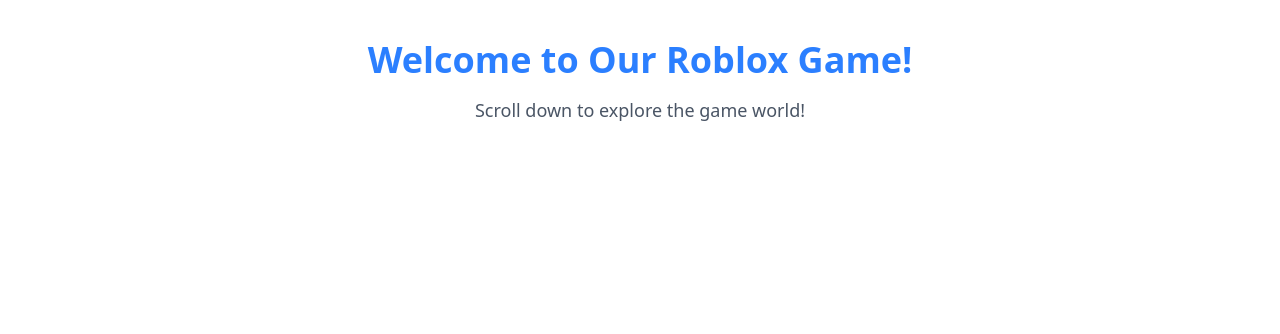
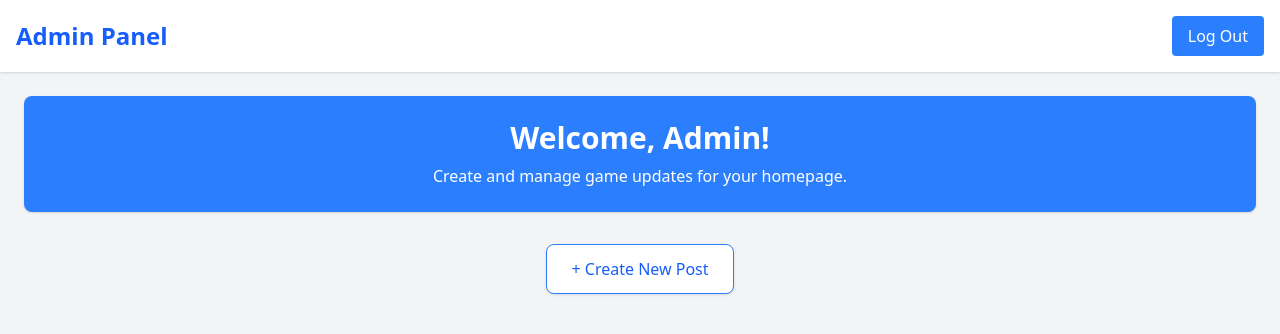
Before and after one commit to brandonTropicode/roblox_game_promoter_website, a React app in the folder frontend/: page /admin-home in a window 1280 px wide. Before the commit this address led to /home. Shown: the top 334 px of the page. Built offline with nearby package versions, Linux system fonts and the light colour scheme; the HTML template or start-up script is replaced by a standard one.

Commit message:
admin home started

```diff
--- a/frontend/src/App.jsx
+++ b/frontend/src/App.jsx
@@ -1,6 +1,7 @@
 import { BrowserRouter as Router, Routes, Route, Navigate } from 'react-router-dom';
 import Home from './pages/Home';
 import AdminLogin from './pages/AdminLogin';
+import AdminHome from './pages/AdminHome';
 
 function App() {
   return (
@@ -8,7 +9,7 @@
       <Routes>
         <Route path='/home' element={<Home />} />
         <Route path='/admin' element={<AdminLogin />} />
-
+        <Route path='/admin-home' element={<AdminHome/>} />
         <Route path='*' element={<Navigate to="/home" replace />} />
       </Routes>
     </Router>
--- /dev/null
+++ b/frontend/src/pages/AdminHome.jsx
@@ -0,0 +1,43 @@
+import { useState } from "react";
+import NewPostPopup from "./NewPostPopup";
+
+export default function AdminHome(){
+     const [showpopup,setShowpopup]=useState(false)
+    return(
+        <div className="min-h-screen bg-gray-100">
+
+      {/* Header */}
+      <header className="bg-white shadow p-4 flex justify-between items-center">
+        <h1 className="text-2xl font-bold text-blue-600">Admin Panel</h1>
+
+        {/* Logout Button */}
+        <button className="bg-blue-500 text-white px-4 py-2 rounded hover:bg-blue-600 transition">
+          Log Out
+        </button>
+      </header>
+
+      {/* Main Content */}
+      <main className="p-6">
+
+        {/* Welcome Banner */}
+        <div className="bg-blue-500 text-white p-6 rounded-lg shadow text-center mb-8">
+          <h2 className="text-3xl font-semibold">Welcome, Admin!</h2>
+          <p className="mt-2">
+            Create and manage game updates for your homepage.
+          </p>
+        </div>
+
+        {/* Create Post Button */}
+        <div className="flex justify-center">
+          <button onClick={()=>setShowpopup(true)} className="bg-white border border-blue-500 text-blue-600 px-6 py-3 rounded-lg shadow hover:bg-blue-50 transition">
+            + Create New Post
+          </button>
+        </div>
+
+      </main>
+      {showpopup && (
+        <NewPostPopup onClose={()=>setShowpopup(false)} />
+      )}
+    </div>
+    )
+}
--- /dev/null
+++ b/frontend/src/pages/NewPostPopup.jsx
@@ -0,0 +1,61 @@
+import { useState } from "react"
+
+export default function NewPostPopup({ onClose }){
+    const [selectedType,setSelectedType]=useState("post")
+    return(
+        <div className="fixed inset-0 bg-[rgba(0,0,0,0.6)] flex justify-center items-center z-50 animate-[fadeIn_0.3s_ease-out]">
+      {/* Popup Container */}
+        <div className="bg-white w-[80%] h-[85%] rounded-lg shadow-xl p-6 overflow-y-auto relative animate-[popupIn_0.25s_ease-out]">
+
+        {/* Close Button */}
+        <button
+          onClick={onClose}
+          className="absolute top-4 right-4 bg-gray-200 hover:bg-gray-300 text-gray-700 px-3 py-1 rounded"
+        >
+          ✕
+        </button>
+
+        {/* Title */}
+        <h2 className="text-3xl font-bold text-blue-600 text-center mb-6">
+          Create New Content
+        </h2>
+
+        {/* Type Selector */}
+        <div className="flex justify-center gap-4 mb-6">
+          <button
+            className={`cursor-pointer px-4 py-2 rounded ${
+              selectedType === "post"
+                ? "bg-blue-500 text-white"
+                : "bg-gray-200 text-gray-700"
+            }`}
+            onClick={() => setSelectedType("post")}
+          >
+            Post
+          </button>
+
+          <button
+            className={`cursor-pointer px-4 py-2 rounded ${
+              selectedType === "update"
+                ? "bg-blue-500 text-white"
+                : "bg-gray-200 text-gray-700"
+            }`}
+            onClick={() => setSelectedType("update")}
+          >
+            Update
+          </button>
+
+          <button
+            className={`cursor-pointer px-4 py-2 rounded ${
+              selectedType === "event"
+                ? "bg-blue-500 text-white"
+                : "bg-gray-200 text-gray-700"
+            }`}
+            onClick={() => setSelectedType("event")}
+          >
+            Event
+          </button>
+        </div>
+      </div>
+    </div>
+    )
+}
```
